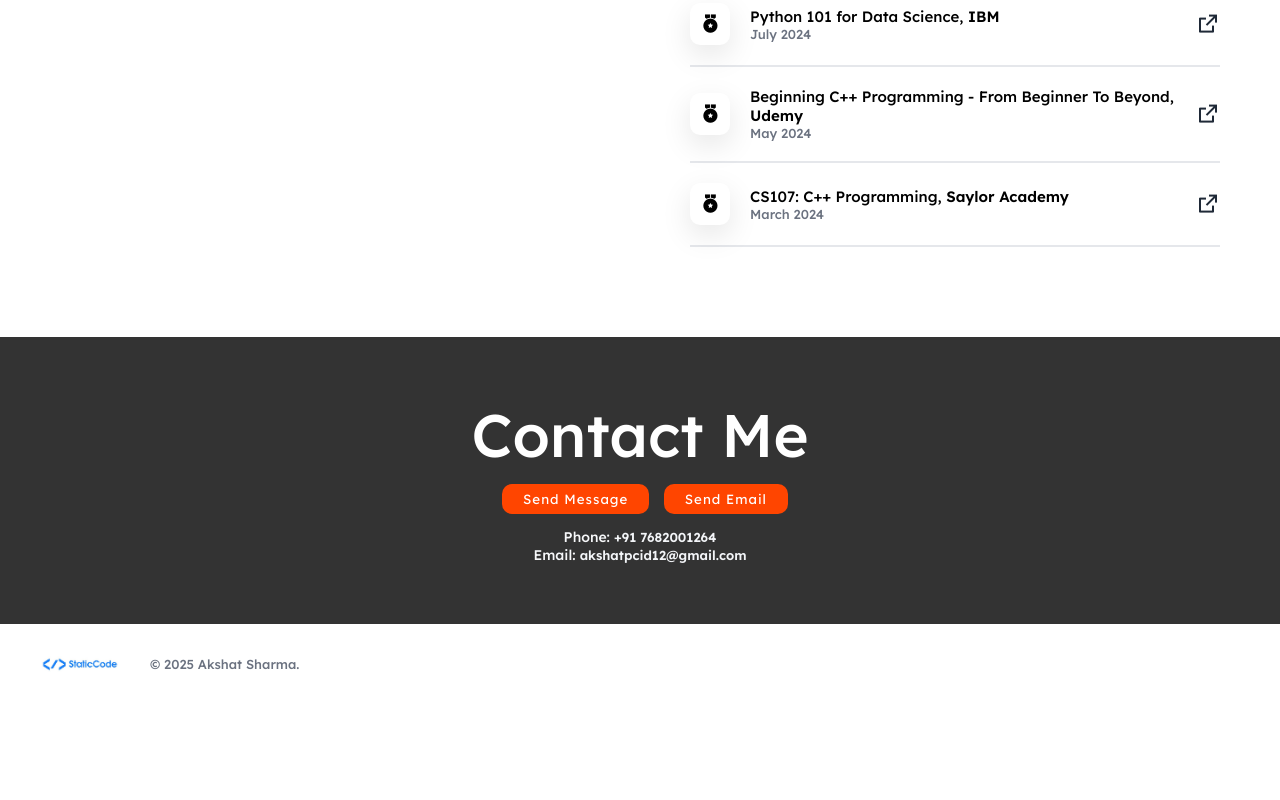
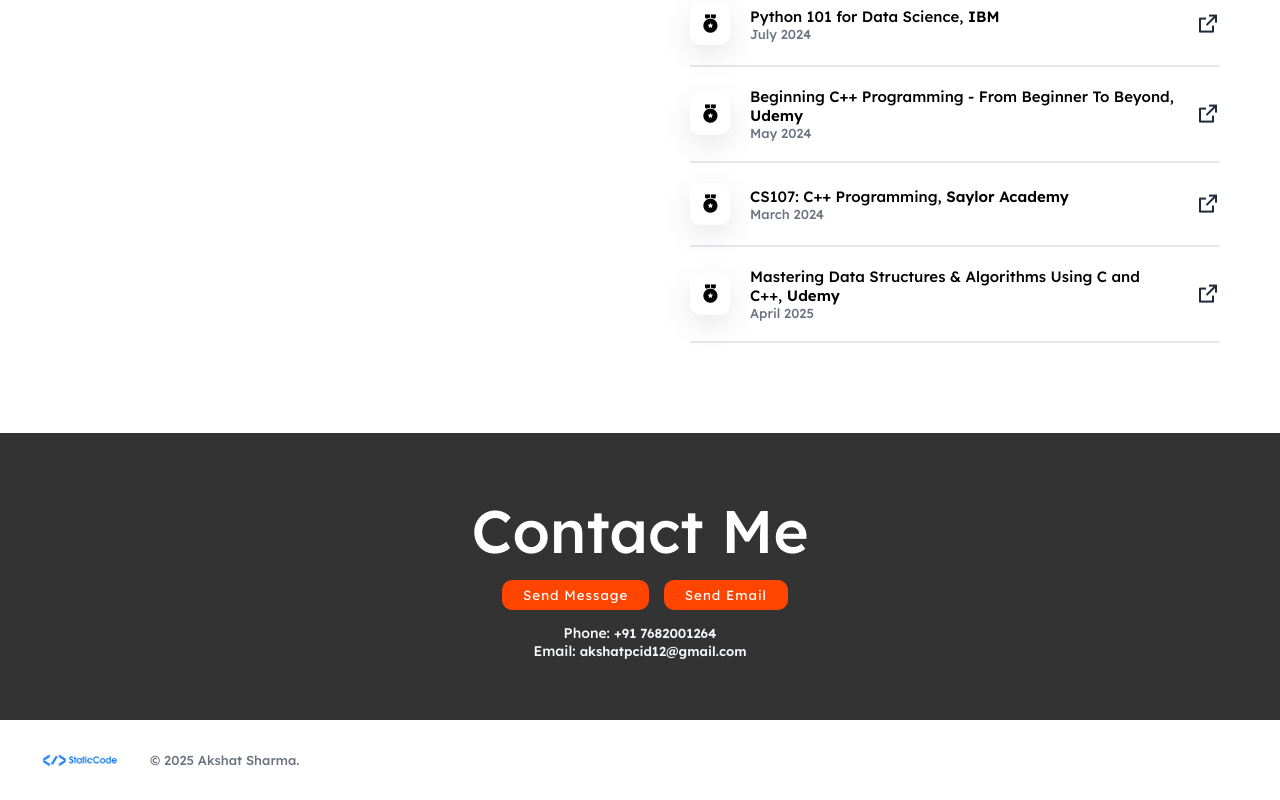
Before and after one commit to TS47Andres/Portfolio_Website, a plain HTML site: page index.html in a window 1280 px wide. Shown: the part 4259-5059 px from the top of the page. Before the commit the page ends 4963 px from the top, so only its background shows below. Drawn offline with nearby package versions, Linux system fonts and the light colour scheme; a web font is replaced by a local one.

Commit message:
Add Ceritification
-- Added Newly Received Certification From Udemy (Mastering DSA Using C and C++)

```diff
--- a/index.html
+++ b/index.html
@@ -525,6 +525,17 @@
                 <a href="https://learn.saylor.org/pluginfile.php/1/tool_certificate/issues/1709914466/8873182585AS.pdf"
                     target="_blank"><i class="ri-external-link-line"></i></a>
             </div>
+            <div class="certificate">
+                <div>
+                    <i class="ri-medal-fill"></i>
+                    <div class="certificate__info">
+                        <h5>Mastering Data Structures & Algorithms Using C and C++,<span> Udemy</span></h5>
+                        <p>April 2025</p>
+                    </div>
+                </div>
+                <a href="https://udemy-certificate.s3.amazonaws.com/pdf/UC-2629566f-dfb9-425f-822b-61887542a3d0.pdf" target="_blank"><i
+                        class="ri-external-link-line"></i></a>
+            </div>
         </div>
 
     </section>
```
